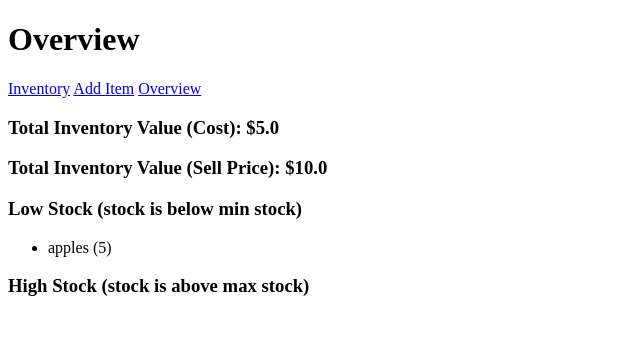
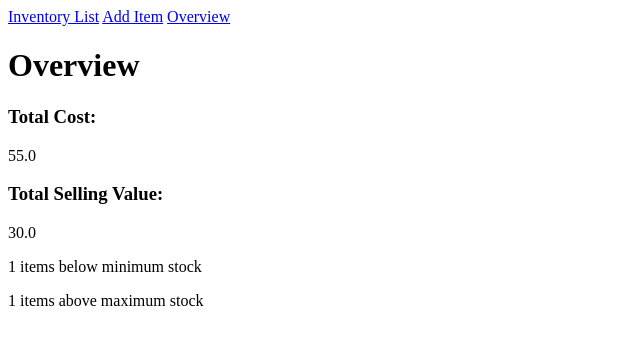
Before and after one commit to jforss3/SDEV265_final_project, a Flask app: page /overview in a window 1280 px wide. Shown: the top 345 px of the page, without its empty margins (0-640 px from the left). Run offline with Flask 3, Linux system fonts and the light colour scheme.

Commit message:
Updated items.html and overview.html

```diff
--- a/app.py
+++ b/app.py
@@ -61,6 +61,7 @@ def edit_item(item_id):
 
     return render_template("edit_item.html", item=item)
 
+# Change Stock
 def change_stock(item_id: int, change_amount: int):
     items = load_items()
     item = next((i for i in items if i["id"] == item_id), None)
--- a/items.json
+++ b/items.json
@@ -7,5 +7,14 @@
         "current_stock": 5,
         "min_stock": 10,
         "max_stock": 20
+    },
+    {
+        "id": 2,
+        "name": "paper",
+        "production_price": 5.0,
+        "sell_price": 2.0,
+        "current_stock": 10,
+        "min_stock": 0,
+        "max_stock": 0
     }
 ]
--- a/templates/overview.html
+++ b/templates/overview.html
@@ -1,35 +1,46 @@
 <!DOCTYPE html>
 <html lang="en">
 <head>
+    <meta charset="UTF-8">
     <title>Overview</title>
-        <meta charset="utf-8">
-        <link rel="stylesheet" href="app.css">
+    <link rel="stylesheet" href="{{ url_for('static', filename='app.css') }}">
 </head>
+
 <body>
-        <h1>Overview</h1>
 
-        <nav>
-            <a href="/">Inventory</a>
+    <!-- Nav -->
+    <nav class="navbar">
+        <a href="/">Inventory List</a>
         <a href="/add-item">Add Item</a>
         <a href="/overview">Overview</a>
     </nav>
 
-        <h3>Total Inventory Value (Cost): ${{ total_cost_value }}</h3>
-        <h3>Total Inventory Value (Sell Price): ${{ total_sell_value }}</h3>
+    <div class="container">
 
-        <h3>Low Stock (stock is below min stock)</h3>
-        <ul>
-            {% for i in low_stock %}
-            <li>{{ i.name }} ({{ i.current_stock }})</li>
-            {% endfor %}
-        </ul>
+        <h1>Overview</h1>
 
-        <h3>High Stock (stock is above max stock)</h3>
-        <ul>
-            {% for i in high_stock %}
-            <li>{{ i.name }} ({{ i.current_stock }})</li>
-            {% endfor %}
-        </ul>
+        <!-- Overview Boxes -->
+        <div class="overview-boxes">
+
+            <div class="box">
+                <h3>Total Cost:</h3>
+                <p class="value">{{ total_cost_value }}</p>
+            </div>
+
+            <div class="box">
+                <h3>Total Selling Value:</h3>
+                <p class="value">{{ total_sell_value }}</p>
+            </div>
+
+        </div>
+
+        <!-- Stock Info -->
+        <div class="stock-info">
+            <p>{{ low_stock|length }} items below minimum stock</p>
+            <p>{{ high_stock|length }} items above maximum stock</p>
+        </div>
+
+    </div>
 
 </body>
 </html>
```
Also changed, not shown: templates/items.html (+27 -9 lines). Lines whose indentation alone changed are shown as unchanged.
